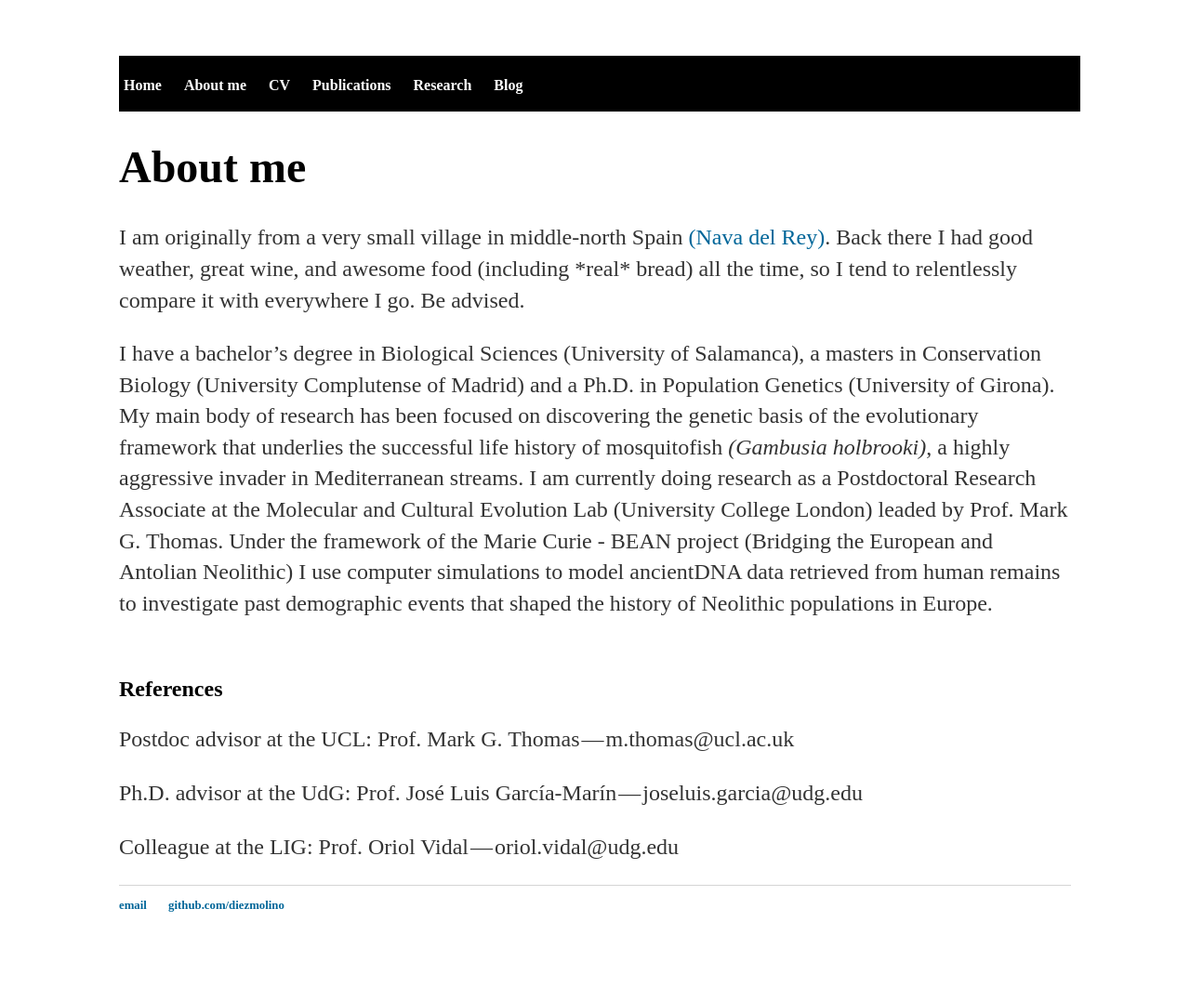
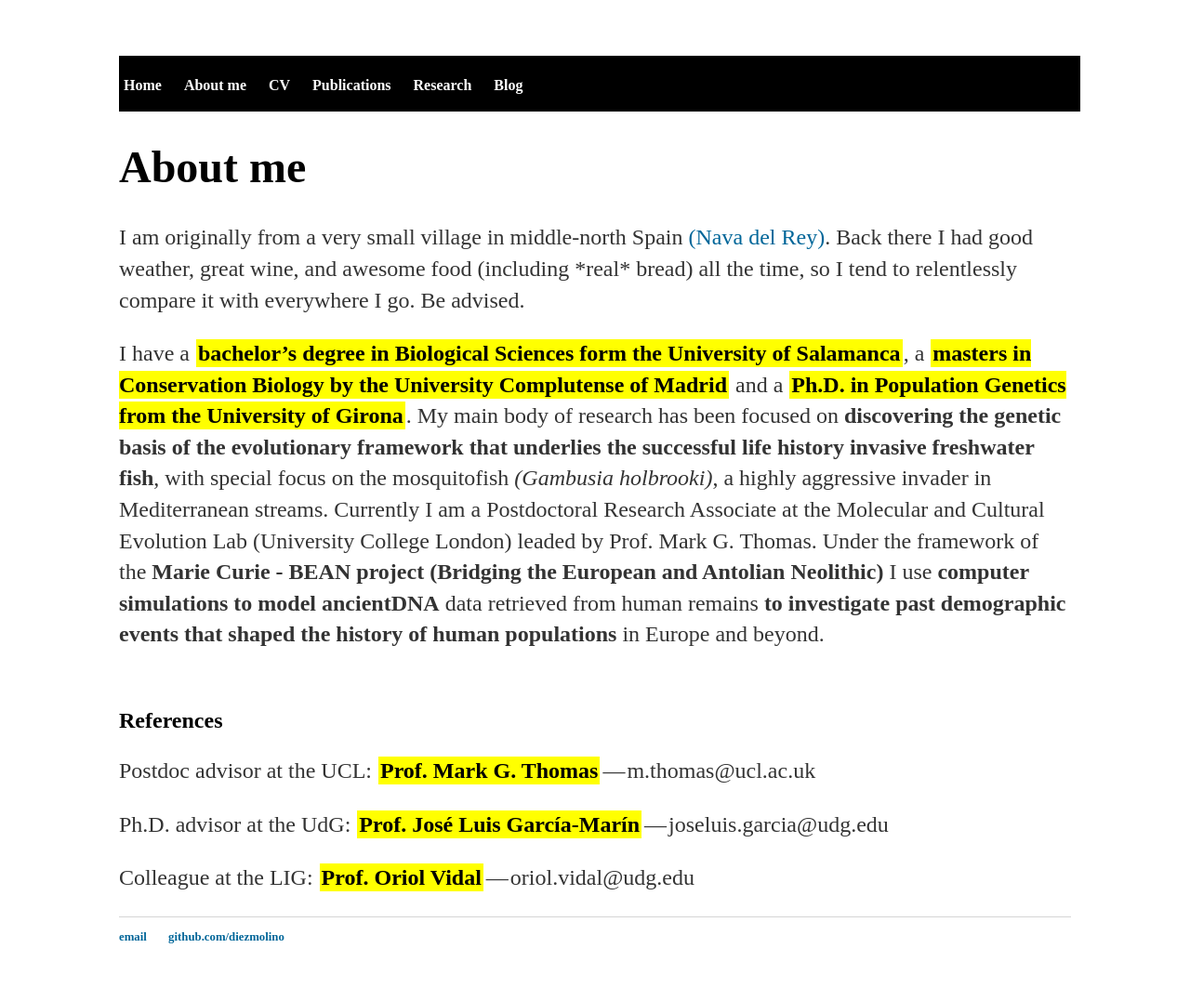
Before and after one commit to DiezMolino/diezmolino.github.io, a Jekyll site: the page about/index.html, which Jekyll copies as it is, in a window 1280 px wide. Shown: the whole page at 93% size. Built offline with Jekyll 4.4.1, drawn with Linux system fonts in a browser that asks for light colours; before the commit the page ends 1044 px from its top, so only the background shows below that.

Commit message:
Update index.html

```diff
--- a/about/index.html
+++ b/about/index.html
@@ -35,14 +35,14 @@
 
         		<p>I am originally from a very small village in middle-north Spain <a class='one' href='https://www.google.co.uk/webhp?sourceid=chrome-instant&ion=1&espv=2&ie=UTF-8#q=nava%20del%20rey'>(Nava del Rey)</a>. Back there I had good weather, great wine, and awesome food (including *real* bread) all the time, so I tend to relentlessly compare it with everywhere I go. Be advised. </p>
 
-        		<p>I have a bachelor’s degree in Biological Sciences (University of Salamanca), a masters in Conservation Biology (University Complutense of Madrid) and a Ph.D. in Population Genetics (University of Girona). My main body of research has been focused on discovering the genetic basis of the evolutionary framework that underlies the successful life history of mosquitofish <i>(Gambusia holbrooki)</i>, a highly aggressive invader in Mediterranean streams. I am currently doing research as a Postdoctoral Research Associate at the Molecular and Cultural Evolution Lab (University College London) leaded by Prof. Mark G. Thomas. Under the framework of the Marie Curie - BEAN project (Bridging the European and Antolian Neolithic) I use computer simulations to model ancientDNA data retrieved from human remains to investigate past demographic events that shaped the history of Neolithic populations in Europe.</p>
+        		<p>I have a <b style='padding:2px; color: black; background-color: yellow; border: white 1px solid'>bachelor’s degree in Biological Sciences form the University of Salamanca</b>, a <b style='padding:2px; color: black; background-color: yellow; border: white 1px solid'>masters in Conservation Biology by the University Complutense of Madrid</b> and a <b style='padding:2px; color: black; background-color: yellow; border: white 1px solid'>Ph.D. in Population Genetics  from the University of Girona</b>. My main body of research has been focused on <b>discovering the genetic basis of the evolutionary framework that underlies the successful life history invasive freshwater fish</b>, with special focus on the mosquitofish <i>(Gambusia holbrooki)</i>, a highly aggressive invader in Mediterranean streams. Currently I am a Postdoctoral Research Associate at the Molecular and Cultural Evolution Lab (University College London) leaded by Prof. Mark G. Thomas. Under the framework of the <b>Marie Curie - BEAN project (Bridging the European and Antolian Neolithic)</b> I use <b>computer simulations to model ancientDNA</b> data retrieved from human remains <b>to investigate past demographic events that shaped the history of human populations</b> in Europe and beyond.</p>
 
 <br/>
 
 <h2>References</h2>
-<p>Postdoc advisor at the UCL: Prof. Mark G. Thomas — m.thomas@ucl.ac.uk </p>
-<p>Ph.D. advisor at the UdG: Prof. José Luis García-Marín — joseluis.garcia@udg.edu </p>
-<p>Colleague at the LIG: Prof. Oriol Vidal — oriol.vidal@udg.edu </p>
+<p>Postdoc advisor at the UCL: <b style='padding:2px; color: black; background-color: yellow; border: white 1px solid'>Prof. Mark G. Thomas</b> — m.thomas@ucl.ac.uk </p>
+<p>Ph.D. advisor at the UdG: <b style='padding:2px; color: black; background-color: yellow; border: white 1px solid'>Prof. José Luis García-Marín</b> — joseluis.garcia@udg.edu </p>
+<p>Colleague at the LIG: <b style='padding:2px; color: black; background-color: yellow; border: white 1px solid'>Prof. Oriol Vidal</b> — oriol.vidal@udg.edu </p>
     		</div><!-- /.blurb -->
 		</div><!-- /.container -->
 		<footer>
```
